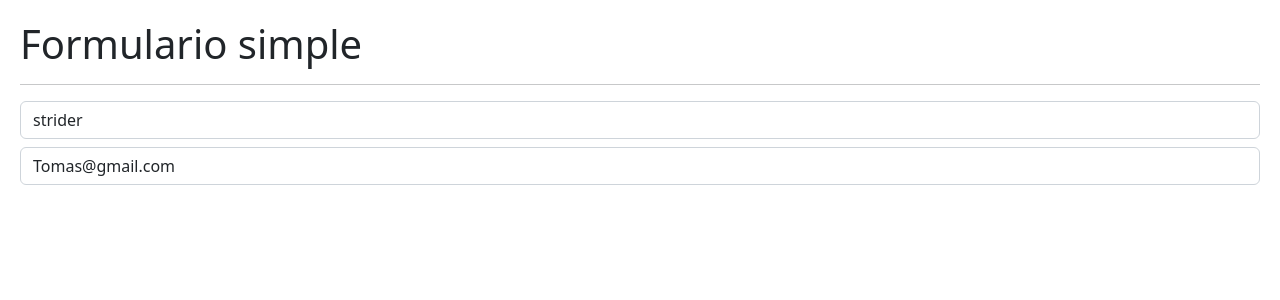
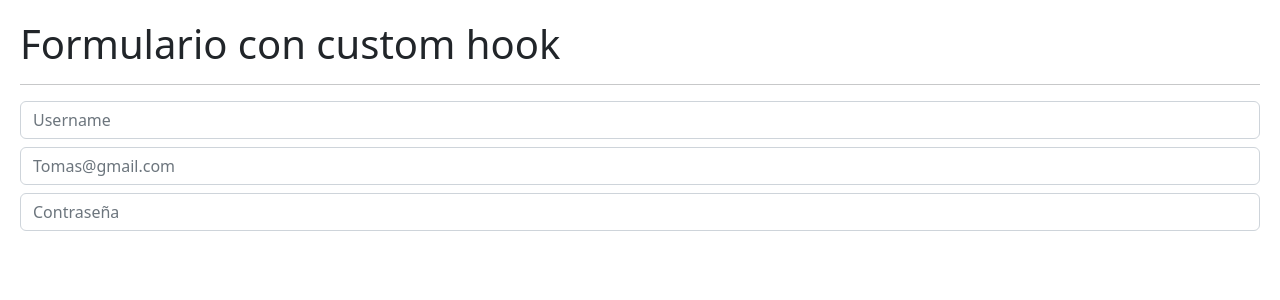
Before and after one commit to Xtremono/hook-app, a React (Vite) app: page / in a window 1280 px wide. Shown: the top 300 px of the page. Built offline with nearby package versions, Linux system fonts and the light colour scheme.

Commit message:
UseEffect

```diff
--- /dev/null
+++ b/src/02-useEffect/FormWithCustomHook.jsx
@@ -0,0 +1,22 @@
+import { useEffect } from "react"
+import { useForm } from "../Hooks/useForm";
+
+export const FormWithCustomHook = () => {
+
+  const { formState, onInputChange, username, email, password }= useForm( {username: '', email: '', password:''} );
+
+  //const {username, email, password} = formState;
+
+
+  return (
+   <>
+   <h1>Formulario con custom hook</h1>
+   <hr />
+
+   <input type="text" className="form-control" placeholder="Username" name="username" value={username} onChange={onInputChange}/>
+   <input type="text" className="form-control mt-2" placeholder="Tomas@gmail.com" name="email" value={email} onChange={onInputChange}/>
+   <input type="password" className="form-control mt-2" placeholder="Contraseña" name="password" value={password} onChange={onInputChange}/>
+
+   </>
+  )
+}
--- /dev/null
+++ b/src/Hooks/useForm.js
@@ -0,0 +1,20 @@
+import { useState } from "react";
+
+export const useForm = (initialForm = {}) => {
+
+  const [formState, setFormState] = useState(initialForm);
+
+  const onInputChange = ({target}) => {
+    const {name, value} = target;
+    setFormState({
+      ...formState,
+      [name]: value,
+    })
+  }
+
+  return{
+    ...formState,
+    formState,
+    onInputChange,
+  }
+}
--- a/src/main.jsx
+++ b/src/main.jsx
@@ -1,14 +1,15 @@
 import { StrictMode } from 'react'
 import { createRoot } from 'react-dom/client'
 import './index.css'
-import { SimpleForm } from './02-useEffect/SimpleForm'
+//import { SimpleForm } from './02-useEffect/SimpleForm'
+import { FormWithCustomHook } from './02-useEffect/FormWithCustomHook'
 //import { CounterWithCustomHook } from './01-useState/CounterWithCustomHook'
 //import { CounterApp } from './01-useState/CounterApp'
 //import { HooksApp } from './HooksApp'
 
 
 createRoot(document.getElementById('root')).render(
-  <StrictMode>
-    <SimpleForm />
-  </StrictMode>,
+  //<StrictMode>
+    <FormWithCustomHook/>
+  //</StrictMode>,
 )
```
